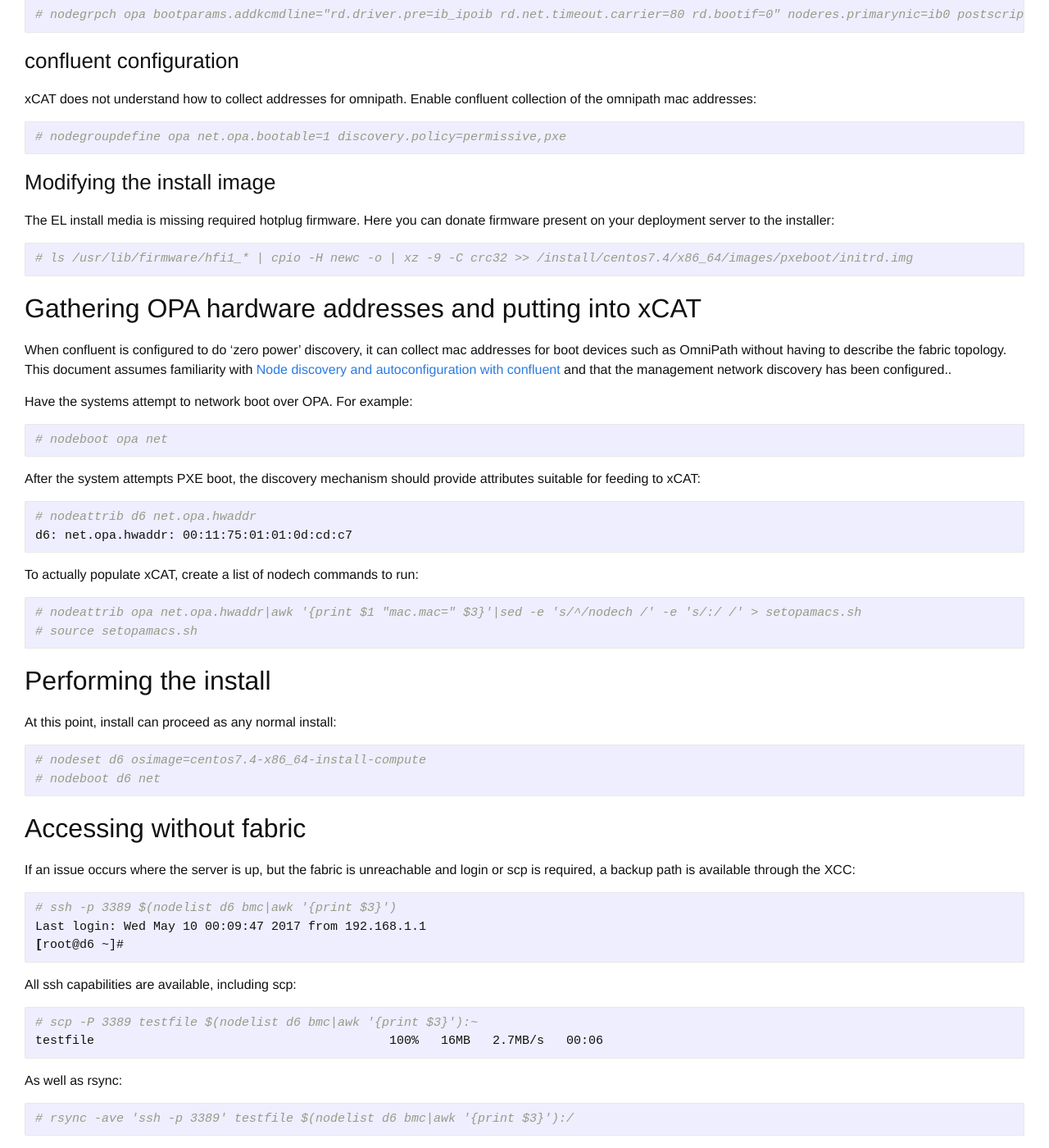
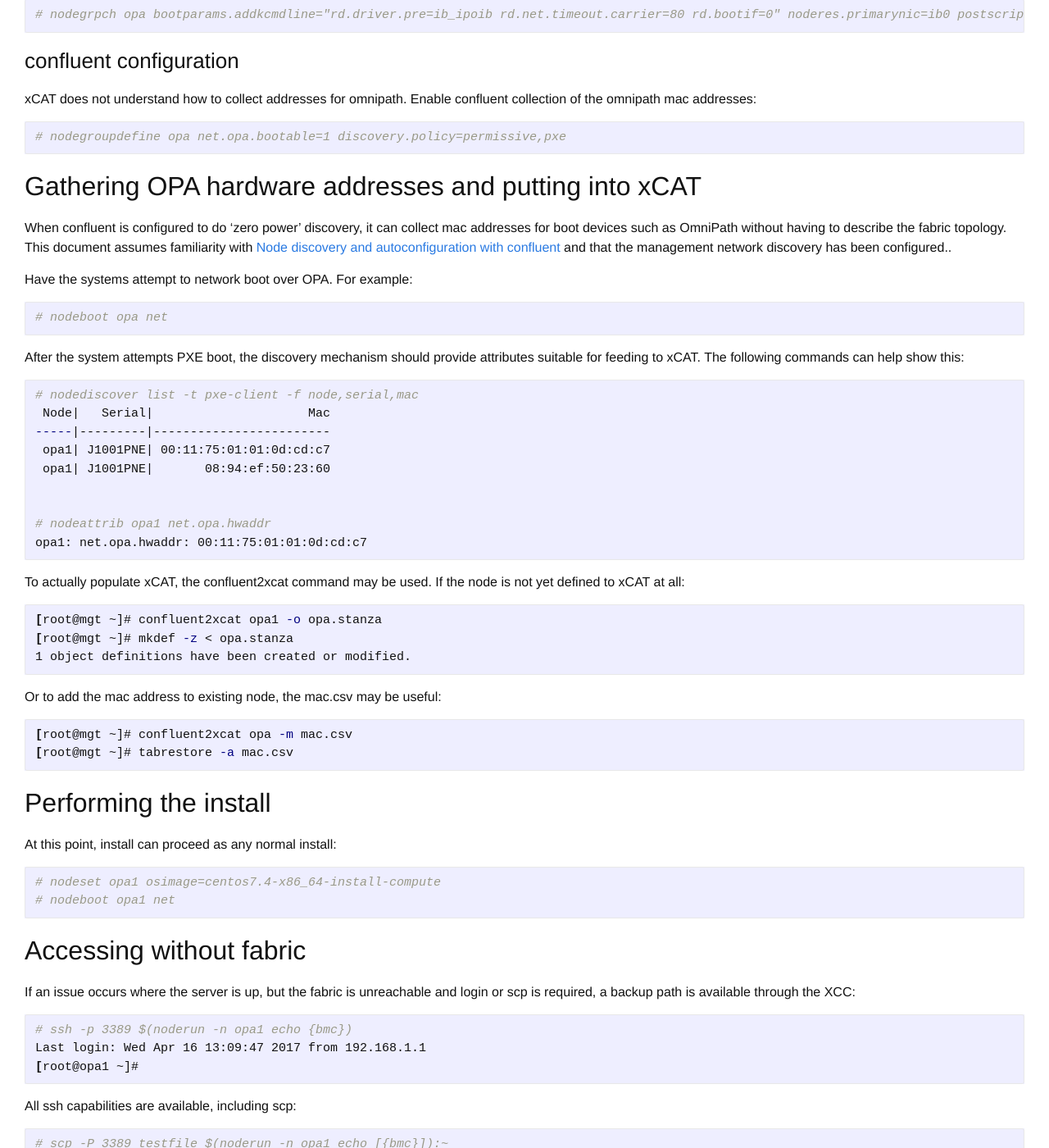
Before and after one commit to xcat2/confluent-docs, a Jekyll site: the page built from docs/rhinstallopa.md, in a window 1280 px wide and 1400 px high, scrolled down 610 px. Shown: the whole window at 82% size. Built offline with Jekyll 4.4.1, drawn with Linux system fonts in a browser that asks for light colours; some of the changed text lies outside the part shown.

Commit message:
Various 19a refreshes

````diff
--- a/docs/rhinstallopa.md
+++ b/docs/rhinstallopa.md
@@ -35,12 +35,6 @@
 
     # nodegroupdefine opa net.opa.bootable=1 discovery.policy=permissive,pxe
 
-### Modifying the install image
-
-The EL install media is missing required hotplug firmware.  Here you can donate firmware present on your deployment server to the installer:
-
-    # ls /usr/lib/firmware/hfi1_* | cpio -H newc -o | xz -9 -C crc32 >> /install/centos7.4/x86_64/images/pxeboot/initrd.img
-
 ## Gathering OPA hardware addresses and putting into xCAT
 
 When confluent is configured to do 'zero power' discovery, it can collect mac addresses for boot devices
@@ -50,37 +44,55 @@
 
     # nodeboot opa net
 
-After the system attempts PXE boot, the discovery mechanism should provide attributes suitable for feeding to xCAT:
+After the system attempts PXE boot, the discovery mechanism should provide attributes suitable for feeding to xCAT.  The following commands can help show this:
 
-    # nodeattrib d6 net.opa.hwaddr
-    d6: net.opa.hwaddr: 00:11:75:01:01:0d:cd:c7
+```
+# nodediscover list -t pxe-client -f node,serial,mac
+ Node|   Serial|                     Mac
+-----|---------|------------------------
+ opa1| J1001PNE| 00:11:75:01:01:0d:cd:c7
+ opa1| J1001PNE|       08:94:ef:50:23:60
 
-To actually populate xCAT, create a list of nodech commands to run:
 
-    # nodeattrib opa net.opa.hwaddr|awk '{print $1 "mac.mac=" $3}'|sed -e 's/^/nodech /' -e 's/:/ /' > setopamacs.sh
-    # source setopamacs.sh
+# nodeattrib opa1 net.opa.hwaddr
+opa1: net.opa.hwaddr: 00:11:75:01:01:0d:cd:c7
+```
+
+To actually populate xCAT, the confluent2xcat command may be used.  If the node is not yet defined to xCAT at all:
+```
+[root@mgt ~]# confluent2xcat opa1 -o opa.stanza
+[root@mgt ~]# mkdef -z < opa.stanza
+1 object definitions have been created or modified.
+```
+
+Or to add the mac address to existing node, the mac.csv may be useful:
+```
+[root@mgt ~]# confluent2xcat opa -m mac.csv
+[root@mgt ~]# tabrestore -a mac.csv
+```
+
 
 ## Performing the install
 
 At this point, install can proceed as any normal install:
 
-    # nodeset d6 osimage=centos7.4-x86_64-install-compute
-    # nodeboot d6 net
+    # nodeset opa1 osimage=centos7.4-x86_64-install-compute
+    # nodeboot opa1 net
 
 ## Accessing without fabric
 
 If an issue occurs where the server is up, but the fabric is unreachable and login or scp is required,
 a backup path is available through the XCC:
 
-    # ssh -p 3389 $(nodelist d6 bmc|awk '{print $3}')
-    Last login: Wed May 10 00:09:47 2017 from 192.168.1.1
-    [root@d6 ~]#
+    # ssh -p 3389 $(noderun -n opa1 echo {bmc})
+    Last login: Wed Apr 16 13:09:47 2017 from 192.168.1.1
+    [root@opa1 ~]#
 
 All ssh capabilities are available, including scp:
 
-    # scp -P 3389 testfile $(nodelist d6 bmc|awk '{print $3}'):~
+    # scp -P 3389 testfile $(noderun -n opa1 echo [{bmc}]):~
     testfile                                        100%   16MB   2.7MB/s   00:06
 
 As well as rsync:
 
-    # rsync -ave 'ssh -p 3389' testfile $(nodelist d6 bmc|awk '{print $3}'):/
+    # rsync -ave 'ssh -p 3389' testfile $(noderun -n opa1 echo [{bmc}]):/
````
Also changed, not shown: _posts/2019-4-17-19arelease.md (+6 -0 lines).
